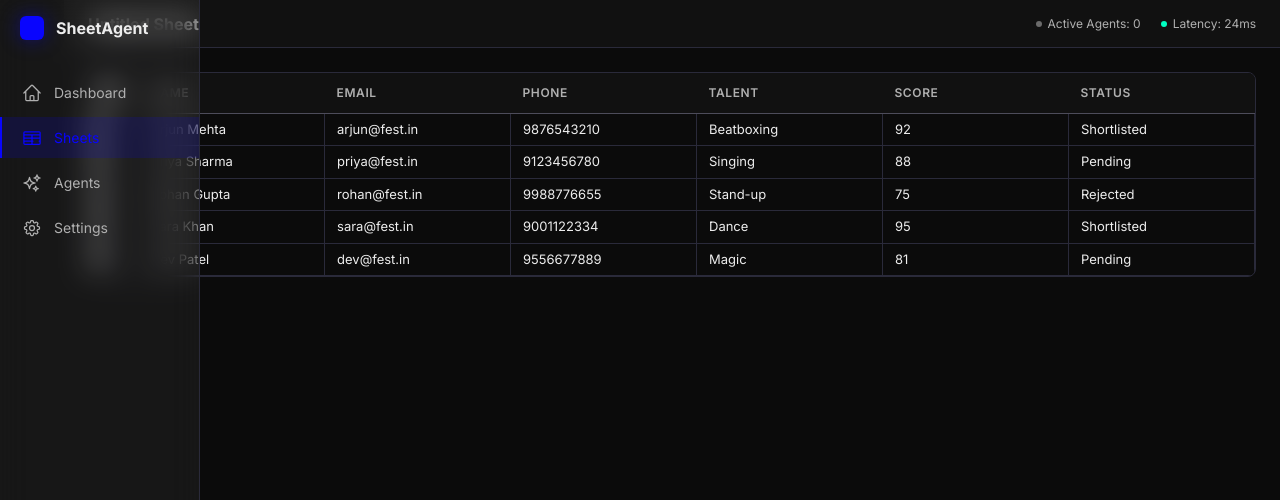
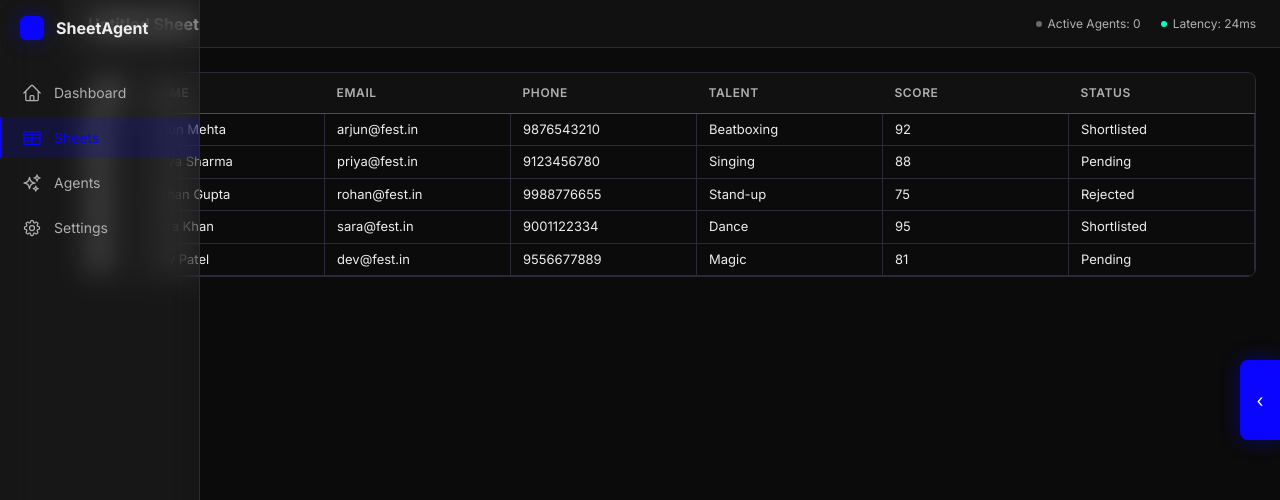
Before and after one commit to sarthak11234/VisionNode, a Next.js app in the folder client/: page / in a window 1280 px wide. Shown: the top 500 px of the page. Built offline with nearby package versions, Linux system fonts and the light colour scheme.

Commit message:
feat(page): integrate AgentSidebar with demo automation rules

```diff
--- a/client/src/app/page.tsx
+++ b/client/src/app/page.tsx
@@ -2,6 +2,7 @@
 
 import AppShell from "./components/AppShell";
 import DataGrid, { type ColumnSchema, type RowData } from "./components/DataGrid";
+import AgentSidebar, { type AgentRule } from "./components/AgentSidebar";
 
 /*
  * DEMO DATA — mimics a college-fest audition sheet.
@@ -25,6 +26,12 @@ const demoRows: RowData[] = [
   { id: "5", data: { name: "Dev Patel", email: "dev@fest.in", phone: "9556677889", talent: "Magic", score: "81", status: "Pending" } },
 ];
 
+const demoRules: AgentRule[] = [
+  { id: "r1", triggerColumn: "status", triggerValue: "Shortlisted", actionType: "email", enabled: true },
+  { id: "r2", triggerColumn: "status", triggerValue: "Shortlisted", actionType: "whatsapp", enabled: true },
+  { id: "r3", triggerColumn: "score", triggerValue: "90", actionType: "create_group", enabled: false },
+];
+
 export default function Home() {
   return (
     <AppShell>
@@ -38,6 +45,11 @@ export default function Home() {
           console.log("Selected:", ids);
         }}
       />
+      <AgentSidebar
+        rules={demoRules}
+        onToggleRule={(id, enabled) => console.log(`Toggle: ${id} → ${enabled}`)}
+        onAddRule={() => console.log("Add rule clicked")}
+      />
     </AppShell>
   );
 }
```
